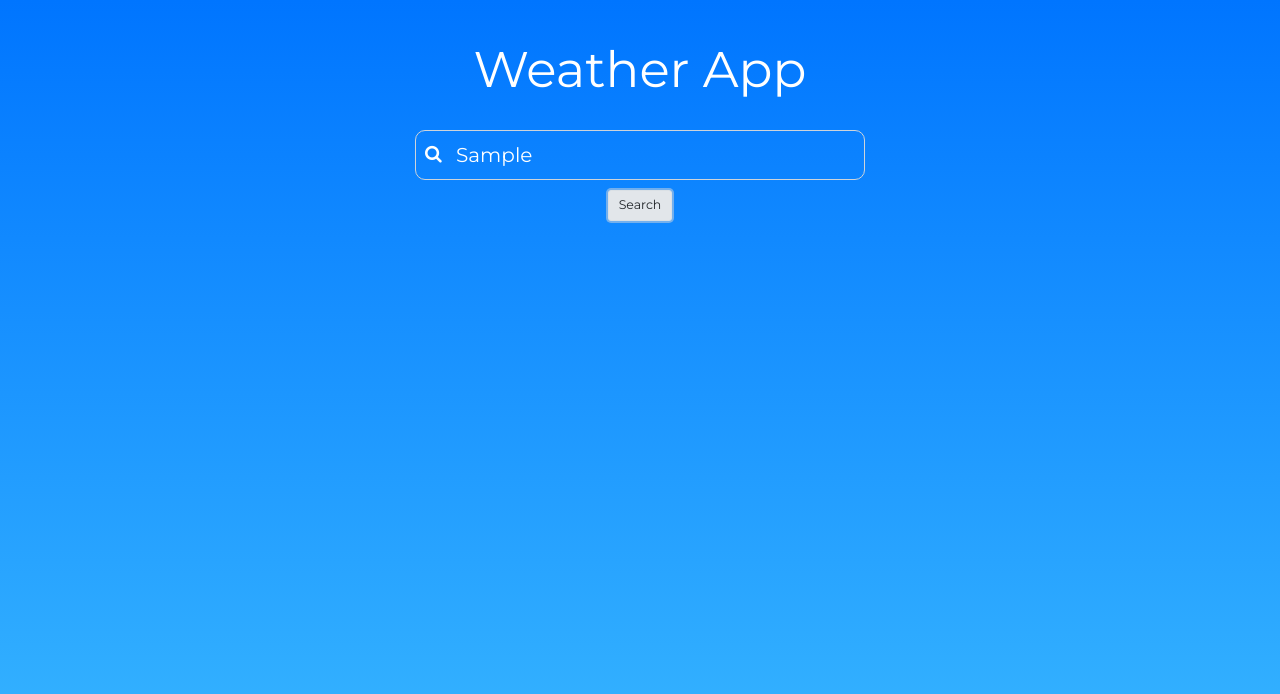
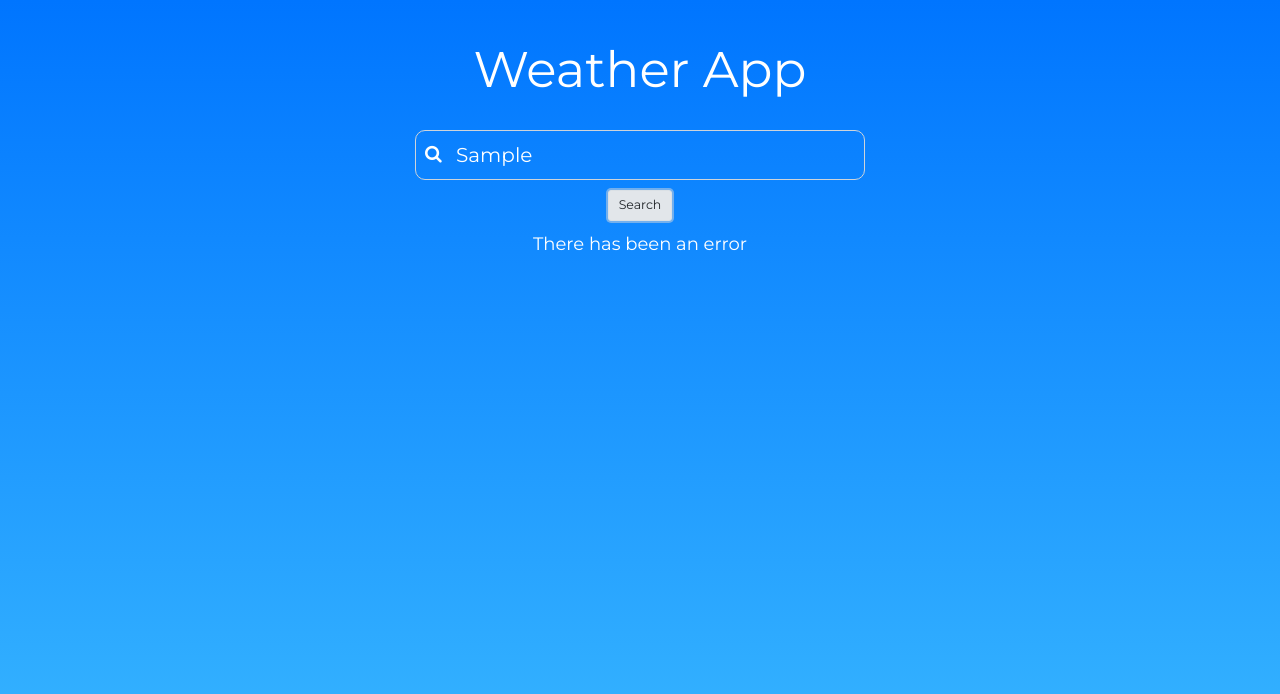
Before and after one commit to BauTancredi/-Weather-app-, a React (Create React App) app: page / in a window 1280 px wide. Both pictures are taken after typing "Sample" into the empty fields and a click on the input "Search". Shown: the top 694 px of the page. Built offline with nearby package versions, Linux system fonts and the light colour scheme; no server answers.

Commit message:
Error component

```diff
--- a/src/App.js
+++ b/src/App.js
@@ -3,6 +3,7 @@ import axios from "axios";
 
 import SearchBar from "./components/SearchBar";
 import WeatherCard from "./components/WeatherCard";
+import Error from "./components/Error";
 
 function App() {
   const [search, setSearch] = useState({ city: "" });
@@ -22,26 +23,26 @@ function App() {
           url,
         };
 
-        const result = await axios(options);
+        try {
+          const result = await axios(options);
 
-        setResult(result.data);
-        setCallApi(false);
-
-        // Add 400
-        if (result.cod === "404") {
+          setResult(result.data);
+          setCallApi(false);
+          setError(false);
+        } catch (error) {
           setError(true);
-        } else {
-          setError(false);
+          setCallApi(false);
         }
       }
     };
 
     fetchData();
+    //eslint-disable-next-line
   }, [callApi]);
 
   let component;
   if (error) {
-    // component = <Error error={error} />;
+    component = <Error error={error} />;
   } else {
     component = <WeatherCard result={result} />;
   }
--- /dev/null
+++ b/src/components/Error.js
@@ -0,0 +1,11 @@
+import React from "react";
+
+const Error = ({ error }) => {
+  return (
+    <div className="container d-flex justify-content-center">
+      <p className="error">There has been an error</p>
+    </div>
+  );
+};
+
+export default Error;
--- a/src/index.css
+++ b/src/index.css
@@ -106,29 +106,7 @@ h4 {
     margin: 2rem auto;
   }
 }
-/*
-@media (min-width: 980px) {
-  h3 {
-    font-size: 2rem;
-    margin-top: 1rem;
-  }
 
-  h4 {
-    font-size: 2rem;
-  }
-
-  .img-size {
-    width: 100%;
-    margin: 2rem auto;
-  }
-
-  .card-transparency {
-    width: 15rem;
-    padding: 2rem;
-    margin-right: 5rem;
-  }
-
-  body {
-    height: 100vh;
-  }
-} */
+.error {
+  color: white;
+}
```
